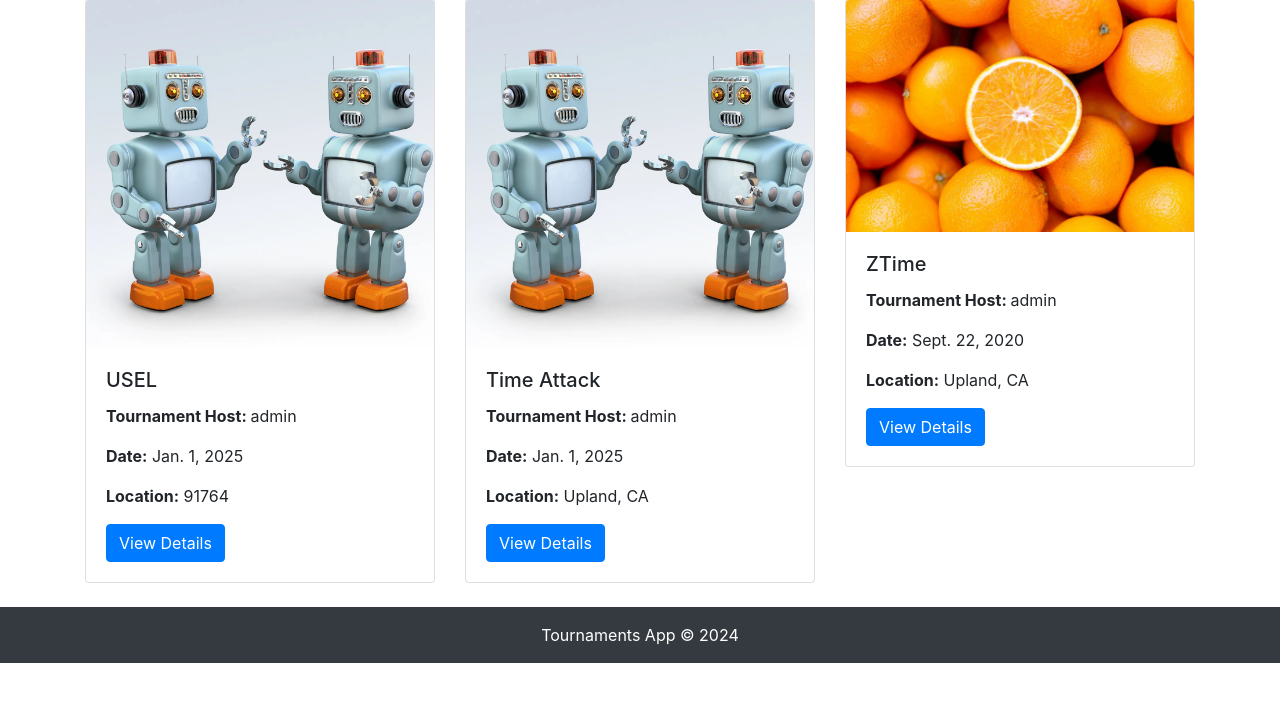
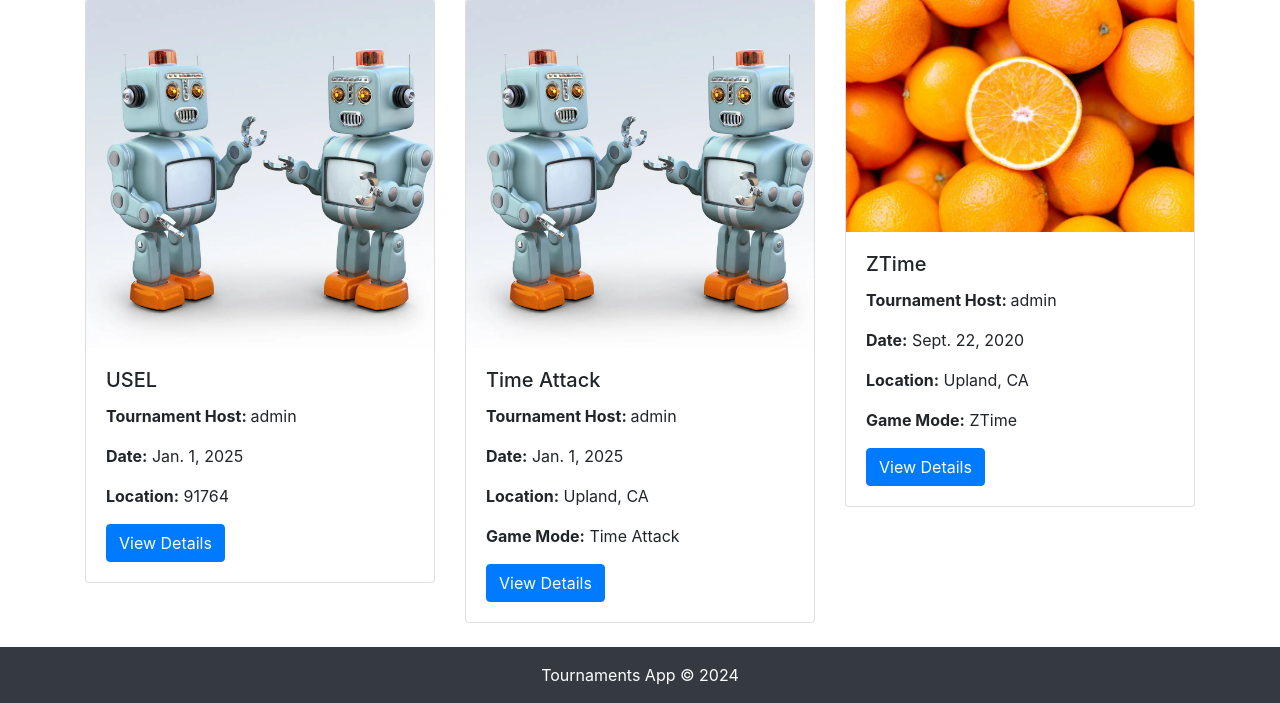
Before and after one commit to nigel-otieno/USEL-Tournament, a Django app: page /tournaments/ in a window 1280 px wide. Shown: the part 2087-2790 px from the top of the page. Before the commit the page ends 2750 px from the top, so only its background shows below. Run offline with Django 5.2, Linux system fonts and the light colour scheme; data comes from the database, SQL or seed files in the repository; some libraries are stand-ins or nearby versions.

Commit message:
Updated sortBy to handle gamemode type

```diff
--- a/tournament/tournament_app/templates/tournaments.html
+++ b/tournament/tournament_app/templates/tournaments.html
@@ -17,6 +17,7 @@
         <option value="name">Tournament Name</option>
         <option value="date">Date</option>
         <option value="host">HostName</option>
+        <option value="gamemode">Game Mode</option>
     </select>
 </div>
 
@@ -34,6 +35,9 @@
                 <p class="card-text"><strong>Tournament Host: </strong> {{ tournament.created_by }}</p>
                 <p class="card-text"><strong>Date:</strong> {{ tournament.date }}</p>
                 <p class="card-text"><strong>Location:</strong> {{ tournament.location }}</p>
+                {% if tournament.game_mode %}
+                <p class="card-text"><strong>Game Mode:</strong> {{ tournament.game_mode }}</p> <!-- Added game mode display -->
+                {% endif %}
                 <a href="{% url 'tournament_detail' tournament.id %}" class="btn btn-primary">View Details</a>
             </div>
         </div>
@@ -57,7 +61,11 @@
             } else if (sortBy === 'host') {
                 aValue = a.getAttribute('data-host').toLowerCase();
                 bValue = b.getAttribute('data-host').toLowerCase();
+            } else if (sortBy === 'gamemode') {
+                aValue = a.getAttribute('data-gamemode').toLowerCase();
+                bValue = b.getAttribute('data-gamemode').toLowerCase();
             }
+
             if (aValue < bValue) return -1;
             if (aValue > bValue) return 1;
             return 0;
```
